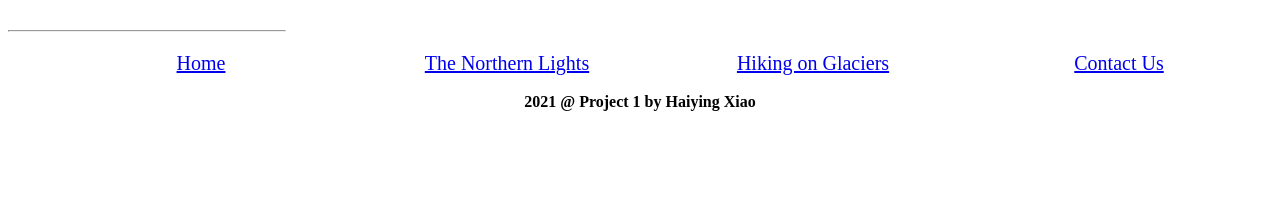
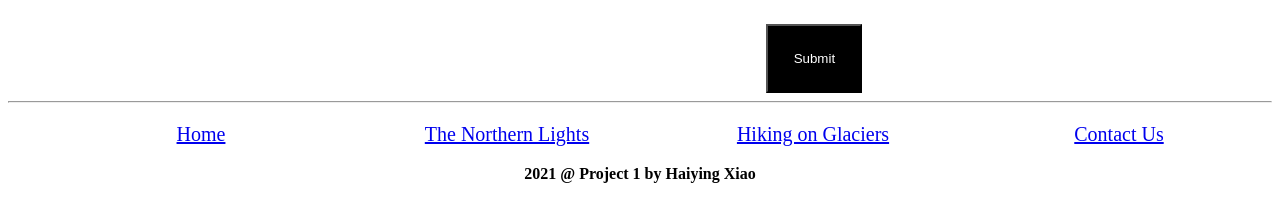
Before and after one commit to shahidemdad/shahid.github.io, a plain HTML site: page projects/project_1/contact.html in a window 1280 px wide. Shown: the part 410-632 px from the top of the page. Drawn offline with Linux system fonts and the light colour scheme.

Commit message:
contacts page done

```diff
--- a/projects/project_1/contact.html
+++ b/projects/project_1/contact.html
@@ -31,16 +31,22 @@
             <!-- information block -->
             <div class="info-block">
                 <div class="name-input">
-                    <input type="text" id="fname" name="fname" placeholder="Name"><br>
+                    <input type="text" id="fname" name="fname" placeholder="Name">
                 </div>
                 <div class="email-input">
-                    <input type="text" id="fname" name="fname" placeholder="Email"><br>
+                    <input type="text" id="fname" name="fname" placeholder="Email">
                 </div>
                 <div class="comment-input">
-                    <input type="text" id="fname" name="fname" placeholder="Comment"><br>
+                    <input type="text" id="fname" name="fname" placeholder="Comment">
                 </div>
             </div>
         </div>
+        <button onclick="myFunction()" class="submit">Submit</button>
+        <script>
+            function myFunction() {
+              alert("Thank you submitting your feedback!");
+            }
+        </script>
         <hr>
         <ul class= "nav">
             <li><a href="index.html">Home</a></li>
--- a/projects/project_1/p3-contact.css
+++ b/projects/project_1/p3-contact.css
@@ -54,6 +54,8 @@
 #fname {
     width: 80%;
     height: 100%;
+    vertical-align: top;
+
 }
 .email-input {
     width: 40%;
@@ -67,6 +69,15 @@
     height: 40%;
     float: left;
     margin: 2%;
+}
+
+.submit {
+    padding: 2%;
+    background-color: black;
+    color: white;
+    margin-top: -10%;
+    margin-left: 60%;
+
 }
 
 .nav{
```
